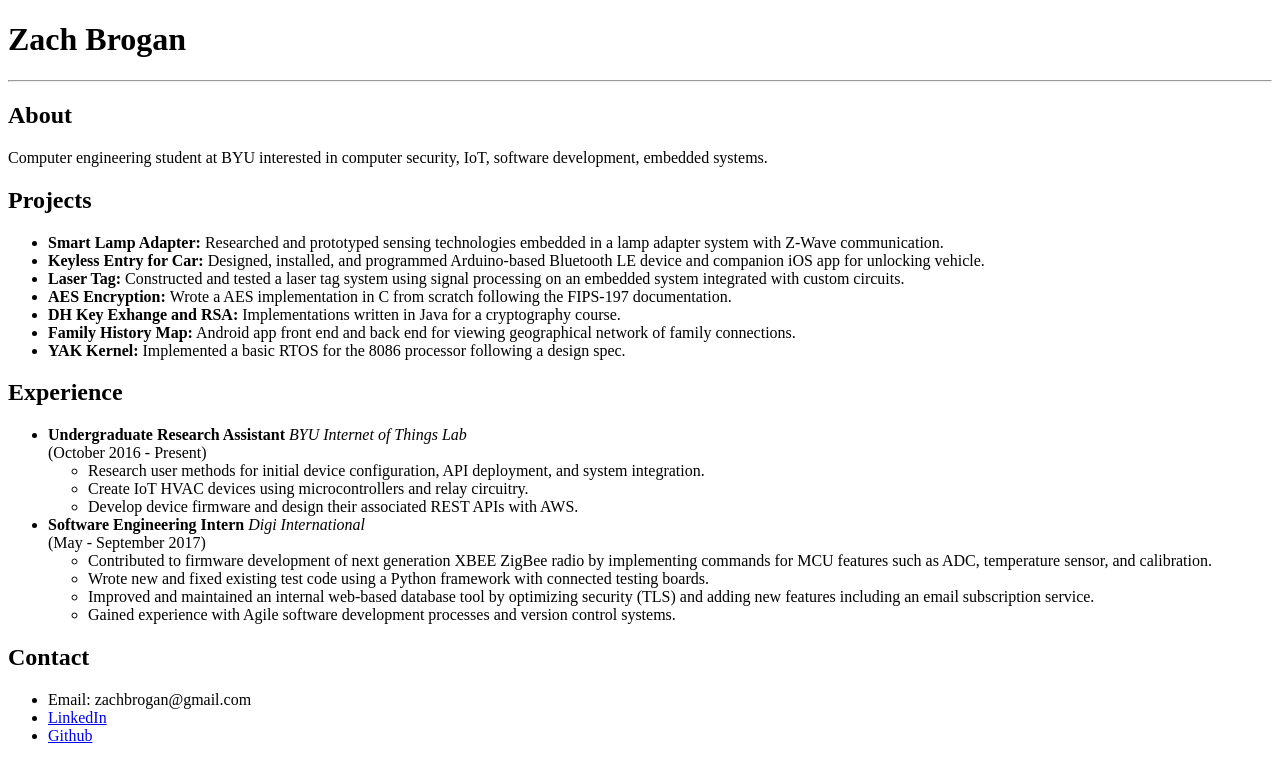
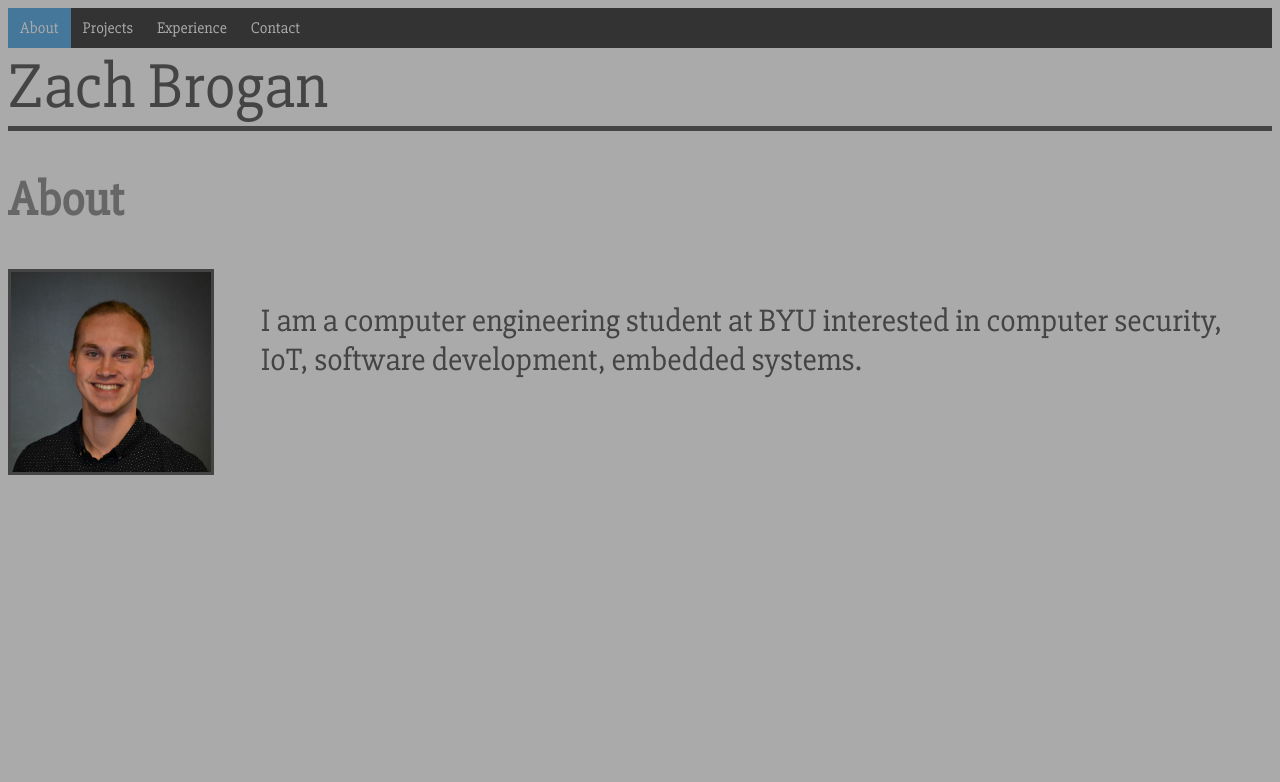
Before and after one commit to zbrogz/portfolio, a plain HTML site: page index.html in a window 1280 px wide. Drawn offline with Linux system fonts and the light colour scheme.

Commit message:
Use CSS, create menu, separate pages

```diff
--- a/index.html
+++ b/index.html
@@ -2,49 +2,27 @@
 <html>
 	<head>
 		<title>Zach Brogan's Portfolio</title>
+		<link rel="stylesheet" href="portfolio.css">
+		<link href="https://fonts.googleapis.com/css?family=Slabo+27px" rel="stylesheet">
 	</head>
 	<body>
+		<nav>
+			<ul>
+		  		<li class="active"><a href="index.html">About</a></li>
+		  		<li><a href="projects.html">Projects</a></li>
+		  		<li><a href="experience.html">Experience</a></li>
+		  		<li><a href="contact.html">Contact</a></li>
+			</ul>
+		</nav>
 		<h1>Zach Brogan</h1>
-		<hr>
 		<h2>About</h2>
-		<p>Computer engineering student at BYU interested in computer security, IoT, software development, embedded systems.</p>
-
-		<h2>Projects</h2>
-			<ul>
-				<li><strong>Smart Lamp Adapter:</strong> Researched and prototyped sensing technologies embedded in a lamp adapter system with Z-Wave communication.</li>
-			  	<li><strong>Keyless Entry for Car:</strong> Designed, installed, and programmed Arduino-based Bluetooth LE device and companion iOS app for unlocking vehicle.</li>
-			  	<li><strong>Laser Tag:</strong> Constructed and tested a laser tag system using signal processing on an embedded system integrated with custom circuits.</li>
-			  	<li> <strong>AES Encryption: </strong> Wrote a AES implementation in C from scratch following the FIPS-197 documentation.</li>
-			  	<li><strong>DH Key Exhange and RSA:</strong> Implementations written in Java for a cryptography course.</li>
-			  	<li> <strong>Family History Map:</strong> Android app front end and back end for viewing geographical network of family connections.</li>
-			  	<li><strong>YAK Kernel:</strong> Implemented a basic RTOS for the 8086 processor following a design spec.</li>
-
-			</ul>
-
-		<h2>Experience</h2>
-			<ul>
-				<li><strong>Undergraduate Research Assistant</strong> <em>BYU Internet of Things Lab</em><br>(October 2016 - Present)
-					<ul>
-						<li>Research user methods for initial device configuration, API deployment, and system integration.</li>
-						<li>Create IoT HVAC devices using microcontrollers and relay circuitry.</li>
-						<li>Develop device firmware and design their associated REST APIs with AWS.</li>
-					</ul>
-				</li>
-				<li><strong>Software Engineering Intern</strong> <em>Digi International</em> <br>(May - September 2017)
-					<ul>
-						<li>Contributed to firmware development of next generation XBEE ZigBee radio by implementing commands for MCU
-features such as ADC, temperature sensor, and calibration.</li>
-						<li>Wrote new and fixed existing test code using a Python framework with connected testing boards.</li>
-						<li>Improved and maintained an internal web-based database tool by optimizing security (TLS) and adding new features including an email subscription service.</li>
-						<li>Gained experience with Agile software development processes and version control systems.</li>
-					</ul>
-				</li>
-			</ul>
-		<h2>Contact</h2>
-		<ul>
-			<li>Email: zachbrogan@gmail.com</li>
-			<li><a href="https://linkedin.com/in/zachbrogan"> LinkedIn</a></li>
-			<li><a href="https://github.com/zbrogz"> Github</a></li>
-		</ul>
+		<section>
+			<aside>
+		      	<img src="portrait.jpg" alt="Zach's Portrait" height="200" width="200">
+		   	</aside>
+		   	<article>
+		    	<p class="big">I am a computer engineering student at BYU interested in computer security, IoT, software development, embedded systems.</p>
+		   	</article>
+		</section>
 	</body>
 </html>
--- /dev/null
+++ b/portfolio.css
@@ -0,0 +1,73 @@
+body {
+	color: #666666;
+	font-family: 'Slabo 27px', serif;
+	background-color: #AAAAAA
+}
+h1 {
+	font-weight: lighter;
+	color: #444444;
+	font-size: 4em;
+	border-bottom: 5px solid #444444;
+	margin: 0px;
+}
+
+h2 {
+	color: #666666;
+	font-size: 3em;
+}
+
+p, ul {
+	color: #444444;
+}
+
+img {
+	border: 3px solid #444444;
+	margin-right: 10px;
+}
+
+
+.big {
+	font-size: 2em;
+}
+
+
+nav ul{
+    list-style-type: none;
+    margin: 0;
+    padding: 0;
+    overflow: hidden;
+    background-color: #333;
+}
+
+nav li {
+    float: left;
+}
+
+nav li a {
+    display: block;
+    color: #AAAAAA;
+    text-align: center;
+    padding: 10px 12px;
+    text-decoration: none;
+}
+
+/* Change the link color to #111 (black) on hover */
+nav li a:hover {
+    background-color: #111;
+}
+
+.active {
+    background-color: #447799;
+}
+
+section {
+ display: flex;
+}
+
+aside {
+ flex: 1
+}
+
+article {
+ flex: 4
+}
```
Also changed, not shown: contact.html (added, +31 -0 lines), experience.html (added, +44 -0 lines), projects.html (added, +35 -0 lines), portrait.jpg (added).
